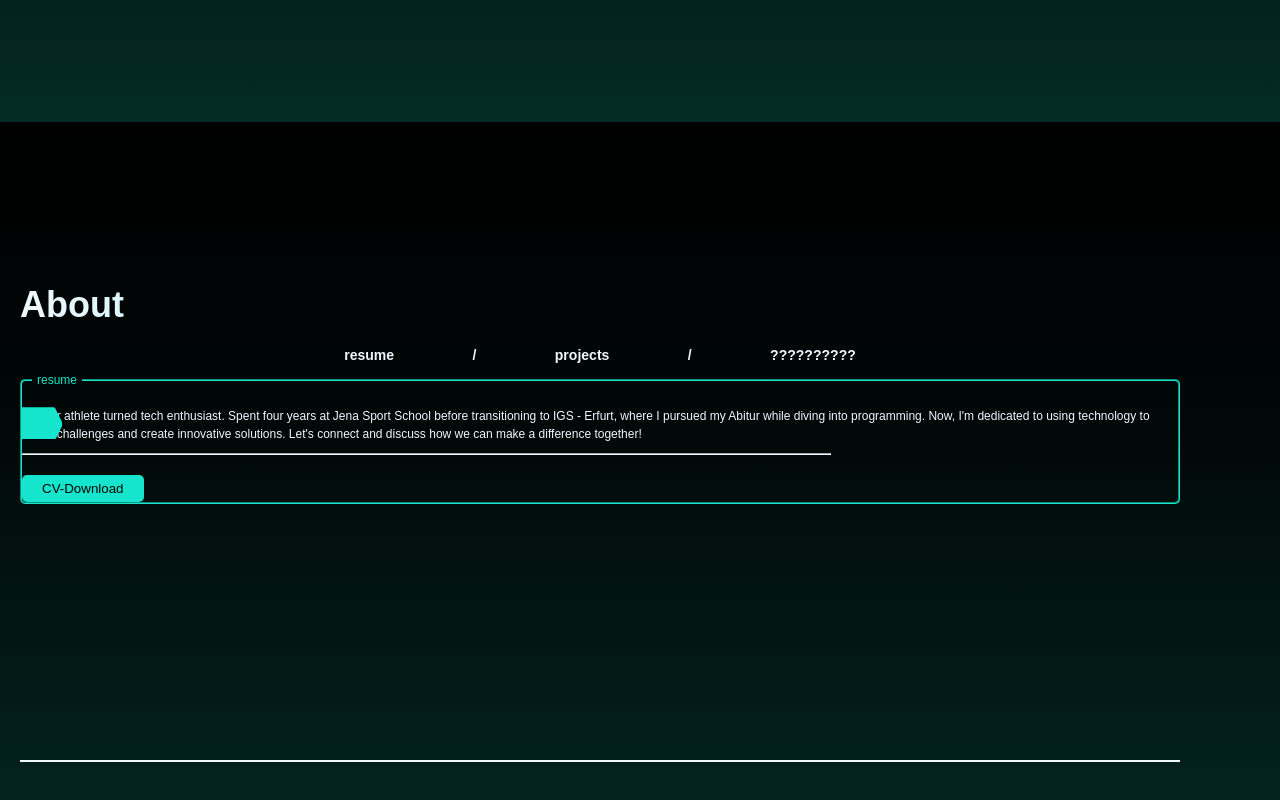
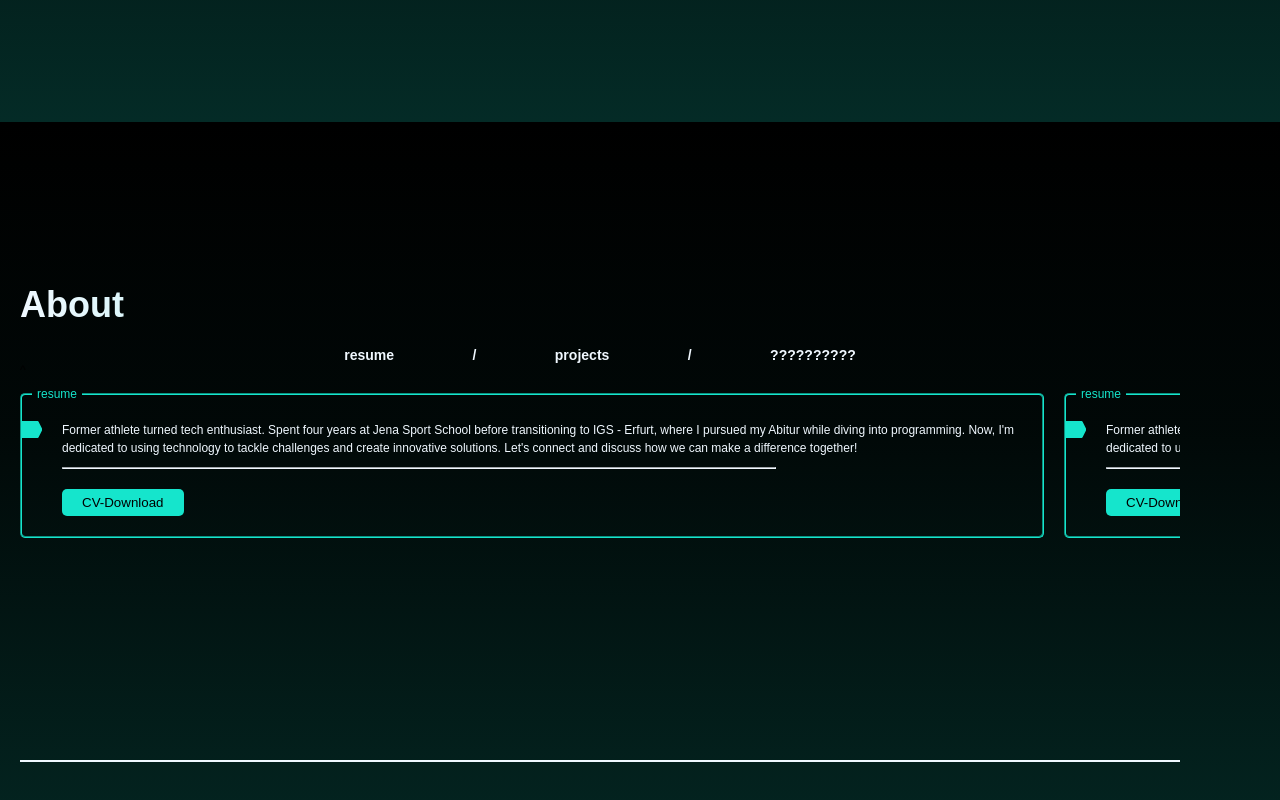
Before and after one commit to lorenzrock/Portfolio_Lorenz_Rockstuhl_v001, a React (Vite) app in the folder frontend/: page / in a window 1280 px wide. Shown: the part 678-1478 px from the top of the page. Built offline with nearby package versions, Linux system fonts and the light colour scheme; a web font is replaced by a local one.

Commit message:
added fieldset css ... still misig the animation but it takes chap

```diff
--- a/frontend/src/About/About.jsx
+++ b/frontend/src/About/About.jsx
@@ -33,7 +33,28 @@ function Home() {
                     <h3>projects</h3>
                     <h3>/</h3>
                     <h3>??????????</h3>
-               </div>
+               </div>^
+               <div className={styles.infoboxContainer}>
+                    <fieldset>
+                        <legend>resume</legend>
+                        <svg className={styles.indicator} width="39" height="32" viewBox="0 0 38 30" fill="none" xmlns="http://www.w3.org/2000/svg">
+                            <path d="M0 0H29.7639C30.5215 0 31.214 0.428005 31.5528 1.10557L38.5528 15.1056C38.8343 15.6686 38.8343 16.3314 38.5528 16.8944L31.5528 30.8944C31.214 31.572 30.5215 32 29.7639 32H0V0Z"/>
+                        </svg>
+
+                        <p>Former athlete turned tech enthusiast. Spent four years at Jena Sport School before transitioning to IGS - Erfurt, where I pursued my Abitur while diving into programming. Now, I'm dedicated to using technology to tackle challenges and create innovative solutions. Let's connect and discuss how we can make a difference together!</p>
+                        <hr />
+                        <button>CV-Download</button>
+                    </fieldset>
+                    <fieldset>
+                        <legend>resume</legend>
+                        <svg className={styles.indicator} width="39" height="32" viewBox="0 0 38 30" fill="none" xmlns="http://www.w3.org/2000/svg">
+                            <path d="M0 0H29.7639C30.5215 0 31.214 0.428005 31.5528 1.10557L38.5528 15.1056C38.8343 15.6686 38.8343 16.3314 38.5528 16.8944L31.5528 30.8944C31.214 31.572 30.5215 32 29.7639 32H0V0Z"/>
+                        </svg>
+
+                        <p>Former athlete turned tech enthusiast. Spent four years at Jena Sport School before transitioning to IGS - Erfurt, where I pursued my Abitur while diving into programming. Now, I'm dedicated to using technology to tackle challenges and create innovative solutions. Let's connect and discuss how we can make a difference together!</p>
+                        <hr />
+                        <button>CV-Download</button>
+                    </fieldset>
                     <fieldset>
                         <legend>resume</legend>
                         <svg className={styles.indicator} width="39" height="32" viewBox="0 0 38 30" fill="none" xmlns="http://www.w3.org/2000/svg">
@@ -45,6 +66,8 @@ function Home() {
                         <button>CV-Download</button>
                     </fieldset>
                </div>
+
+            </div>
         </section>
     )
 }
--- a/frontend/src/About/About.module.css
+++ b/frontend/src/About/About.module.css
@@ -14,9 +14,8 @@
 
     position: relative;
 
-    display: block;
-    align-items: center;
-    justify-content: space-between;
+    display: flex;
+    flex-direction: column;
 
 
     transition-property: margin;
@@ -52,6 +51,9 @@ fieldset {
     border-radius: var(--border-r);
     border-color: var(--color-primary);
     border-width: 2px;
+
+    height: fit-content;
+    min-width: 80vw;
 }
 legend {
     margin-left: 10px;
@@ -59,14 +61,30 @@ legend {
 }
 fieldset .indicator {
     padding: 0;
-    width: 10px;
+    width: 20px;
+    min-width: 0;
+    max-width: none;
     position: absolute;
     left: 0;
-    top: 20px;
+    top: 12px;
     fill: var(--color-primary);
     cursor: default;
 }
-
+fieldset p {
+    margin-left: 40px;
+    margin-right: 20px;
+}
 fieldset hr {
     width: 70%;
+    margin-left: 40px;
 }
+fieldset button {
+    margin-left: 40px;
+    margin-bottom: 20px;
+}
+.infoboxContainer {
+    display: flex;
+    flex: 1;
+    gap: 20px;
+    overflow-x: auto;
+}
```
Lines whose indentation alone changed are shown as unchanged.
